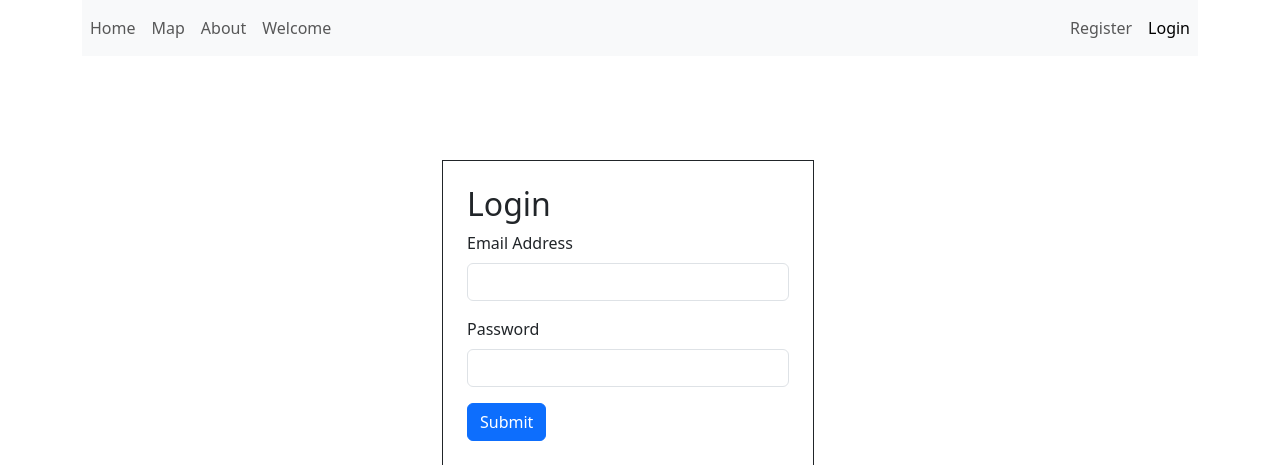
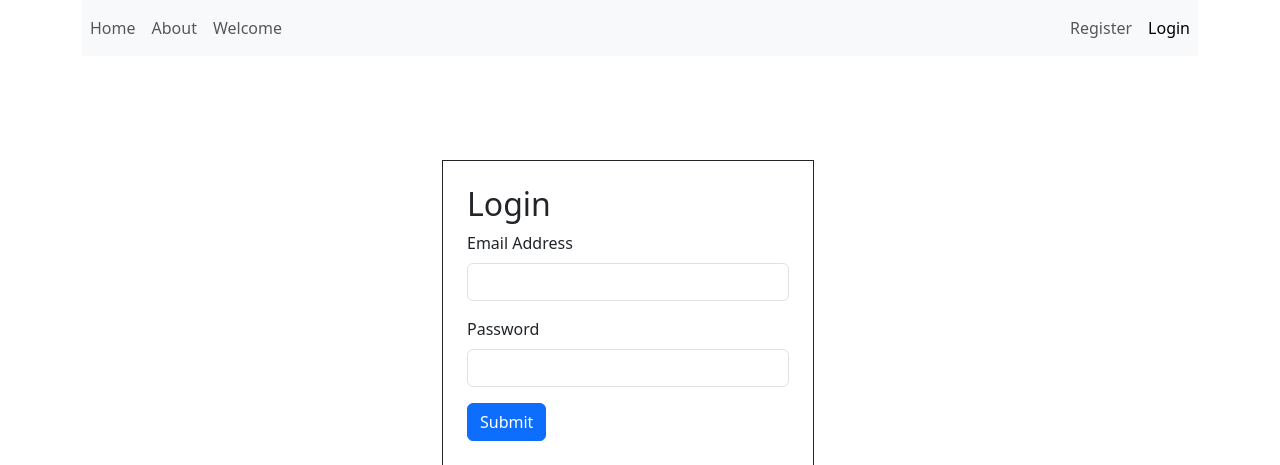
Before and after one commit to kmc63/is218project3.1, a Flask app: page /login in a window 1280 px wide. Shown: the top 465 px of the page. Run offline with Flask 2, Linux system fonts and the light colour scheme; some libraries are stand-ins or nearby versions.

Commit message:
changed dashboard

```diff
--- a/app/templates/base.html
+++ b/app/templates/base.html
@@ -38,7 +38,7 @@
                         {% else %}
                             {{ render_nav_item('simple_pages.index', 'Home') }}
                         {% endif %}
-                        {{ render_nav_item('map.map_locations','Map' ) }}
+                        <!--{{ render_nav_item('map.map_locations','Map' ) }}-->
                         {{ render_nav_item('simple_pages.about','About') }}
                         {{ render_nav_item('simple_pages.welcome','Welcome') }}
                     </div>
```
Also changed, not shown: tests/user_test.py (+1 -1 lines).
